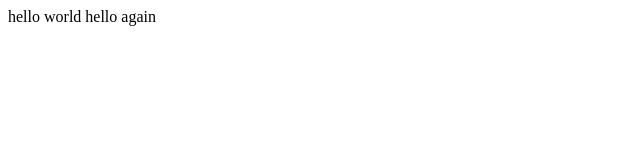
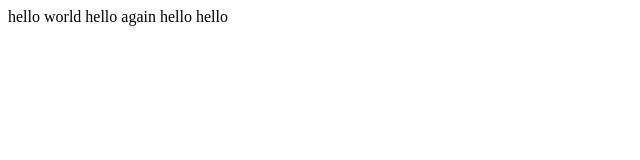
Before and after one commit to gpt18/lecture0, a plain HTML site: page hello.html in a window 1280 px wide. Shown: the full height of the page, 0-640 px from the left. Drawn offline with Linux system fonts and the light colour scheme.

Commit message:
Update hello.html

```diff
--- a/hello.html
+++ b/hello.html
@@ -4,6 +4,6 @@
 	<title>my website</title>
 </head>
 <body>
-hello world hello again
+hello world hello again hello hello
 </body>
 </html>
```
